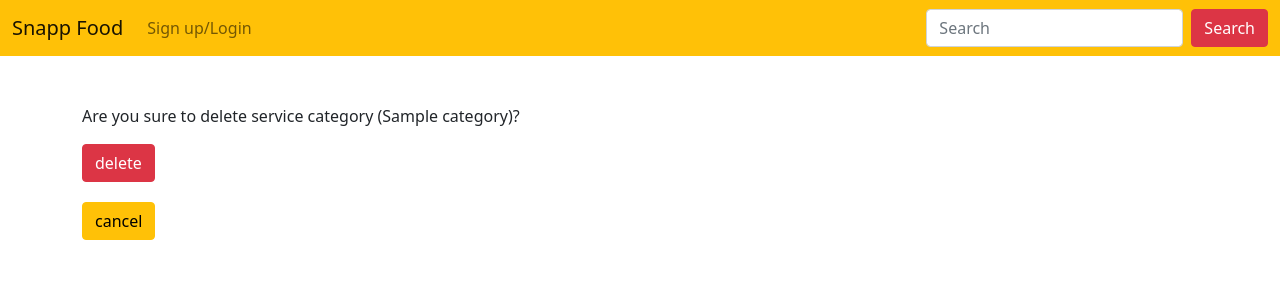
After one commit to jamedadi/yummy, a Django app: template service/templates/service_category/delete_form.html in a window 1280 px wide. The commit adds this page. Shown: the top 300 px of the page. Run offline with Django 3.2, Linux system fonts and the light colour scheme; the template is opened without the code that fills it: most values are stand-ins (such as "Sample title", 1, 10 or a date in 2020); parts of the project's set-up code (start-up, migrations or seed data) failed here and were passed over.

Commit message:
Style(service/template): createservice category  delete view and update

```diff
--- a/service/templates/service/detail.html
+++ b/service/templates/service/detail.html
@@ -33,7 +33,7 @@
                     <div align="right">
                         <a href="{% url 'service:service-category-update' category.pk %}" class="btn btn-warning"
                            style="margin-right: 10px">Update</a>
-                        <a href="#" class="btn btn-danger">Delete</a>
+                        <a href="{% url 'service:service-category-delete' category.pk %}" class="btn btn-danger">Delete</a>
                     </div>
                 </li>
             {% endfor %}
--- /dev/null
+++ b/service/templates/service_category/delete_form.html
@@ -0,0 +1,12 @@
+{% extends 'base.html' %}
+{% block content %}
+    <div>
+        <form method="POST">
+            {% csrf_token %}
+            <p>Are you sure to delete service category ({{ category.name }})?</p>
+            <input type="submit" value="delete" class="btn btn-danger">
+        </form>
+        <a href="{% url 'service:service-detail' category.service.pk %}" class="btn btn-warning"
+           style="margin-top: 20px">cancel</a>
+    </div>
+{% endblock %}
```
